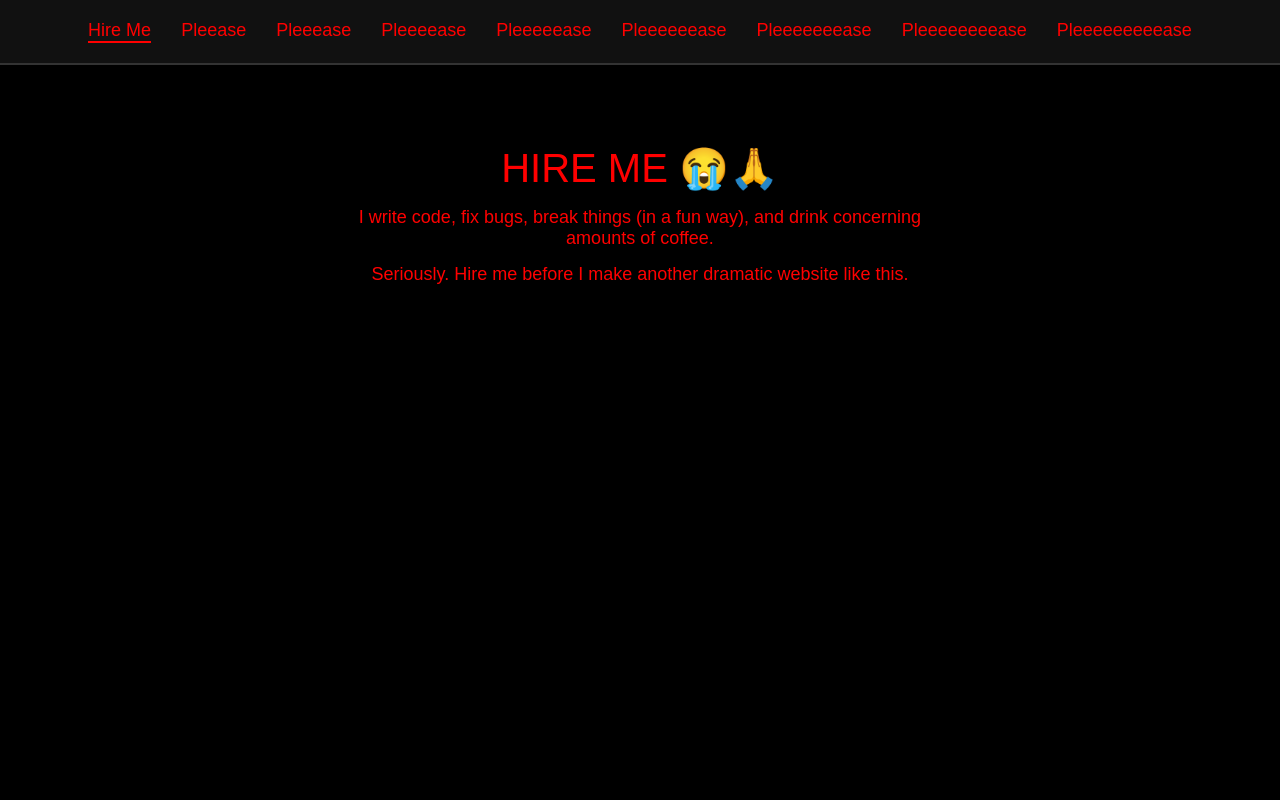
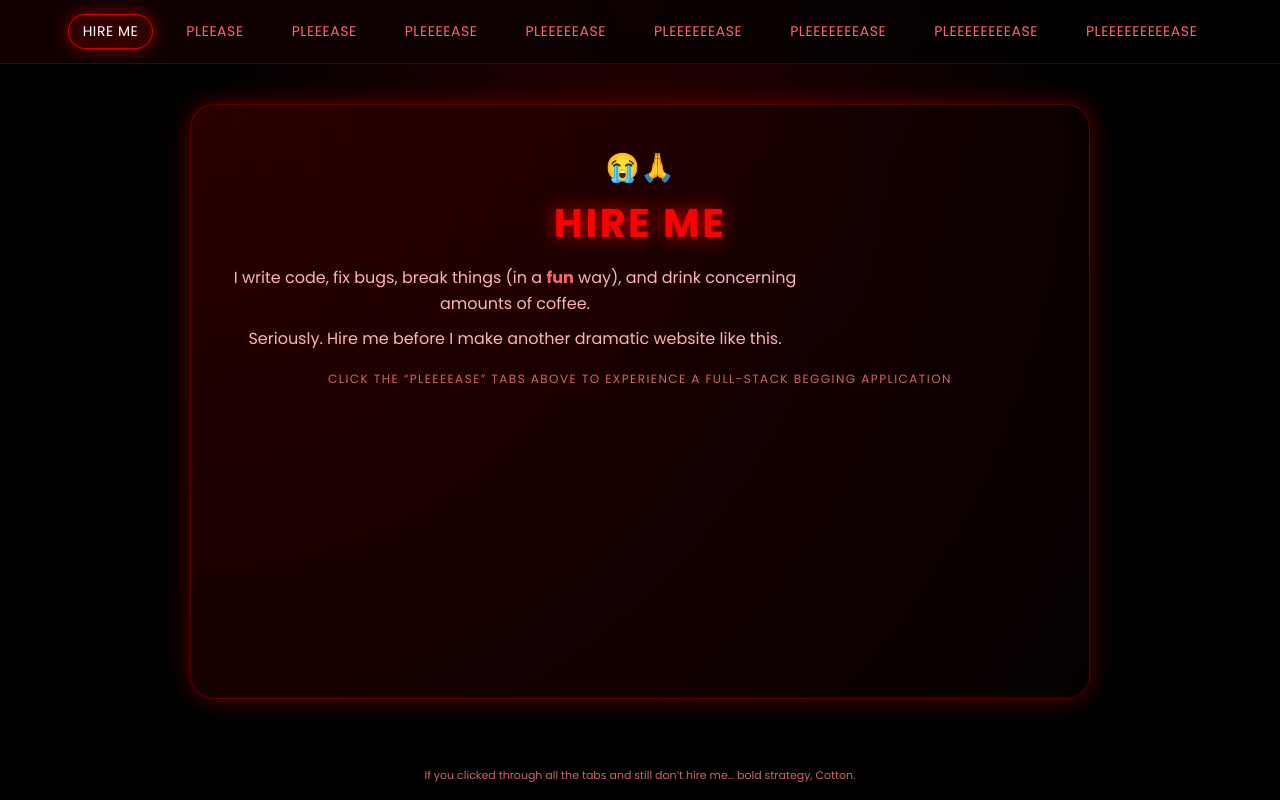
Before and after one commit to surimouli/Hire-Me, a plain HTML site: page index.html in a window 1280 px wide. Drawn offline with Linux system fonts and the light colour scheme.

Commit message:
aesthetic

```diff
--- a/index.html
+++ b/index.html
@@ -4,75 +4,189 @@
     <meta charset="UTF-8">
     <meta name="viewport" content="width=device-width, initial-scale=1.0">
     <title>Hire Me 🙏</title>
+
+    <!-- Cute modern font -->
+    <link rel="preconnect" href="https://fonts.googleapis.com">
+    <link rel="preconnect" href="https://fonts.gstatic.com" crossorigin>
+    <link href="https://fonts.googleapis.com/css2?family=Poppins:wght@300;400;600;700&display=swap" rel="stylesheet">
+
     <style>
+        * {
+            box-sizing: border-box;
+        }
+
         body {
             margin: 0;
-            background: black;
+            min-height: 100vh;
+            background: radial-gradient(circle at top, #2a0000 0%, #000000 45%, #000000 100%);
             color: red;
-            font-family: Arial, Helvetica, sans-serif;
-            text-align: center;
+            font-family: "Poppins", system-ui, -apple-system, BlinkMacSystemFont, "Segoe UI", sans-serif;
+            display: flex;
+            flex-direction: column;
         }
 
         /* NAV BAR */
         nav {
-            background: #111;
-            padding: 20px;
+            position: sticky;
+            top: 0;
+            z-index: 10;
+            backdrop-filter: blur(10px);
+            background: linear-gradient(to right, rgba(20, 0, 0, 0.9), rgba(0, 0, 0, 0.95));
+            border-bottom: 1px solid rgba(255, 0, 0, 0.25);
+            padding: 14px 24px;
             display: flex;
             justify-content: center;
-            gap: 30px;
-            font-size: 18px;
-            border-bottom: 2px solid #333;
+            gap: 18px;
         }
 
         nav a {
-            color: red;
+            color: #ff6666;
             text-decoration: none;
-            transition: 0.2s;
             cursor: pointer;
+            font-size: 14px;
+            letter-spacing: 0.04em;
+            text-transform: uppercase;
+            padding: 6px 14px;
+            border-radius: 999px;
+            border: 1px solid transparent;
+            transition: all 0.2s ease;
+            white-space: nowrap;
         }
 
         nav a:hover {
-            color: white;
-            transform: scale(1.1);
+            color: #ffffff;
+            border-color: rgba(255, 0, 0, 0.5);
+            box-shadow: 0 0 10px rgba(255, 0, 0, 0.35);
+            transform: translateY(-1px);
         }
 
         nav a.active {
-            border-bottom: 2px solid red;
+            color: #ffffff;
+            background: rgba(255, 0, 0, 0.15);
+            border-color: rgba(255, 0, 0, 0.8);
+            box-shadow: 0 0 15px rgba(255, 0, 0, 0.5);
         }
 
-        /* MAIN CONTENT */
-        .container {
-            margin-top: 80px;
-            font-size: 40px;
-            min-height: 60vh;
+        /* MAIN LAYOUT */
+        .page-wrapper {
+            flex: 1;
+            display: flex;
+            justify-content: center;
+            padding: 40px 16px 60px;
+        }
+
+        .page-card {
+            width: 100%;
+            max-width: 900px;
+            padding: 32px 24px 40px;
+            border-radius: 24px;
+            background: radial-gradient(circle at top left, rgba(60, 0, 0, 0.7), rgba(5, 0, 0, 0.95));
+            border: 1px solid rgba(255, 0, 0, 0.3);
+            box-shadow:
+                0 0 25px rgba(255, 0, 0, 0.35),
+                0 20px 60px rgba(0, 0, 0, 0.9);
             display: flex;
             flex-direction: column;
             align-items: center;
-            justify-content: flex-start;
+            text-align: center;
+        }
+
+        .main-heading {
+            font-size: 40px;
+            font-weight: 700;
+            letter-spacing: 0.06em;
+            text-transform: uppercase;
+            margin-bottom: 12px;
+            text-shadow: 0 0 18px rgba(255, 0, 0, 0.8);
+        }
+
+        .emoji-line {
+            font-size: 28px;
+            margin-bottom: 4px;
         }
 
         .sub {
-            margin-top: 15px;
-            font-size: 18px;
-            color: red;
+            margin-top: 10px;
+            font-size: 16px;
+            line-height: 1.6;
+            color: #ffb3b3;
             max-width: 600px;
+        }
+
+        .sub strong {
+            color: #ff6666;
+        }
+
+        .small-label {
+            margin-top: 18px;
+            font-size: 12px;
+            text-transform: uppercase;
+            letter-spacing: 0.12em;
+            color: #ff8080;
+            opacity: 0.8;
         }
 
         .tab-content {
             display: none;
+            width: 100%;
+            margin-top: 10px;
         }
 
         .tab-content.active {
             display: block;
         }
 
+        .tab-title {
+            font-size: 32px;
+            font-weight: 600;
+            margin-bottom: 8px;
+            text-shadow: 0 0 12px rgba(255, 0, 0, 0.7);
+        }
+
         .gif-wrapper {
-            margin-top: 25px;
+            margin-top: 26px;
         }
 
         .gif-wrapper img {
-            max-width: 300px;
-            border-radius: 10px;
+            max-width: 260px;
+            width: 100%;
+            border-radius: 18px;
+            border: 1px solid rgba(255, 0, 0, 0.5);
+            box-shadow:
+                0 0 18px rgba(255, 0, 0, 0.6),
+                0 14px 40px rgba(0, 0, 0, 0.9);
+        }
+
+        footer {
+            padding: 8px 16px 16px;
+            text-align: center;
+            font-size: 11px;
+            color: #ff8080;
+            opacity: 0.8;
+        }
+
+        @media (max-width: 720px) {
+            nav {
+                flex-wrap: wrap;
+                row-gap: 10px;
+            }
+
+            .page-card {
+                padding: 24px 18px 32px;
+                border-radius: 20px;
+            }
+
+            .main-heading {
+                font-size: 30px;
+            }
+
+            .tab-title {
+                font-size: 26px;
+            }
+
+            .gif-wrapper img {
+                max-width: 220px;
+            }
         }
     </style>
 </head>
@@ -92,21 +206,26 @@
     </nav>
 
     <!-- MAIN CONTENT AREA -->
-    <div class="container">
+    <div class="page-wrapper">
+        <div class="page-card">
             <!-- HOME TAB (NO GIF) -->
             <div id="home" class="tab-content active">
-            <div>HIRE ME 😭🙏</div>
+                <div class="emoji-line">😭🙏</div>
+                <div class="main-heading">Hire Me</div>
                 <div class="sub">
-                I write code, fix bugs, break things (in a fun way), and drink concerning amounts of coffee.
+                    I write code, fix bugs, break things (in a <strong>fun</strong> way), and drink concerning amounts of coffee.
                 </div>
                 <div class="sub">
                     Seriously. Hire me before I make another dramatic website like this.
+                </div>
+                <div class="small-label">
+                    click the “pleeeease” tabs above to experience a full-stack begging application
                 </div>
             </div>
 
             <!-- PLEEASE (GIF #1) -->
             <div id="pleease" class="tab-content">
-            <div>Pleease 🥺</div>
+                <div class="tab-title">Pleease 🥺</div>
                 <div class="sub">
                     Look how organized my begging is. Imagine my project management skills.
                 </div>
@@ -117,7 +236,7 @@
 
             <!-- PLEEEASE (GIF #2) -->
             <div id="pleeease" class="tab-content">
-            <div>Pleeease 😭</div>
+                <div class="tab-title">Pleeease 😭</div>
                 <div class="sub">
                     I promise I actually know what Git is now. Mostly. 90%. Okay, 87%.
                 </div>
@@ -128,7 +247,7 @@
 
             <!-- PLEEEEASE (GIF #3) -->
             <div id="pleeeease" class="tab-content">
-            <div>Pleeeease 🙇‍♀️</div>
+                <div class="tab-title">Pleeeease 🙇‍♀️</div>
                 <div class="sub">
                     I can debug, document, and deliver… and also bring snacks to meetings.
                 </div>
@@ -139,7 +258,7 @@
 
             <!-- PLEEEEEASE (GIF #4) -->
             <div id="pleeeeease" class="tab-content">
-            <div>Pleeeeease 😅</div>
+                <div class="tab-title">Pleeeeease 😅</div>
                 <div class="sub">
                     Think of this as a very interactive cover letter, but more unhinged.
                 </div>
@@ -150,7 +269,7 @@
 
             <!-- PLEEEEEEASE (GIF #5 - UPDATED) -->
             <div id="pleeeeeease" class="tab-content">
-            <div>Pleeeeeease 🤲</div>
+                <div class="tab-title">Pleeeeeease 🤲</div>
                 <div class="sub">
                     I learn fast, ship things, and only cry over bugs <i>occasionally</i>.
                 </div>
@@ -161,7 +280,7 @@
 
             <!-- PLEEEEEEEASE (GIF #6) -->
             <div id="pleeeeeeease" class="tab-content">
-            <div>Pleeeeeeease 🧠</div>
+                <div class="tab-title">Pleeeeeeease 🧠</div>
                 <div class="sub">
                     Hire me now, before someone else does and you have FOMO forever.
                 </div>
@@ -172,7 +291,7 @@
 
             <!-- PLEEEEEEEEASE (GIF #7) -->
             <div id="pleeeeeeeease" class="tab-content">
-            <div>Pleeeeeeeease 😌</div>
+                <div class="tab-title">Pleeeeeeeease 😌</div>
                 <div class="sub">
                     I bring vibes, results, and way too many Notion dashboards.
                 </div>
@@ -183,7 +302,7 @@
 
             <!-- PLEEEEEEEEEASE (GIF #8) -->
             <div id="pleeeeeeeeease" class="tab-content">
-            <div>Pleeeeeeeeease 🙏</div>
+                <div class="tab-title">Pleeeeeeeeease 🙏</div>
                 <div class="sub">
                     At this point, not hiring me is actually a skill issue. Just saying.
                 </div>
@@ -192,6 +311,11 @@
                 </div>
             </div>
         </div>
+    </div>
+
+    <footer>
+        If you clicked through all the tabs and still don’t hire me… bold strategy, Cotton.
+    </footer>
 
     <script>
         // Simple tab switching logic
```
Lines whose indentation alone changed are shown as unchanged.
